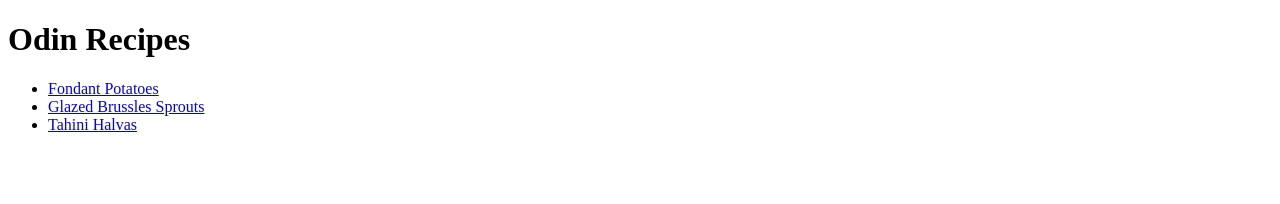
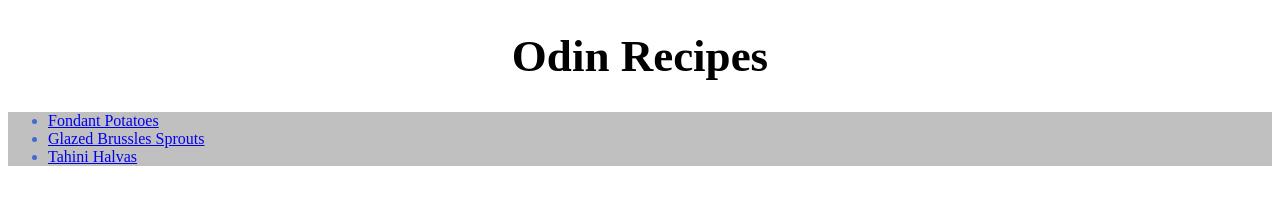
Before and after one commit to KASHIOTTO/odin-recipes, a plain HTML site: page index.html in a window 1280 px wide. Drawn offline with Linux system fonts and the light colour scheme.

Commit message:
add css style sheet to index.html
add classes and properties to selected classes to
improve the appearace of recipe website

```diff
--- a/index.html
+++ b/index.html
@@ -1,12 +1,13 @@
 <!DOCTYPE html>
 <html lang="en">
 <head>
+    <link rel="stylesheet" href="styles.css">
     <meta charset="UTF-8">
     <title>Odin Recipes</title>
 </head>
 <body>
-    <h1>Odin Recipes</h1>
-    <ul>
+    <h1 id="header">Odin Recipes</h1>
+    <ul id="links">
         <li><a href="./recipes/fondant_potatoes.html">Fondant Potatoes</a></li>
         <li><a href="./recipes/brussels_sprouts.html">Glazed Brussles Sprouts</a></li>
         <li><a href="./recipes/tahini_halvas.html">Tahini Halvas</a></li>
--- /dev/null
+++ b/styles.css
@@ -0,0 +1,14 @@
+*{
+    font-family: "Brush Script MT", "Times New Roman", serif;
+}
+
+#header{
+    font-weight: bolder;
+    font-size: 45px;
+    text-align: center;
+}
+
+#links{
+    color: rgb(66, 106, 207);
+    background-color: rgb(192, 192, 192);
+}
```
